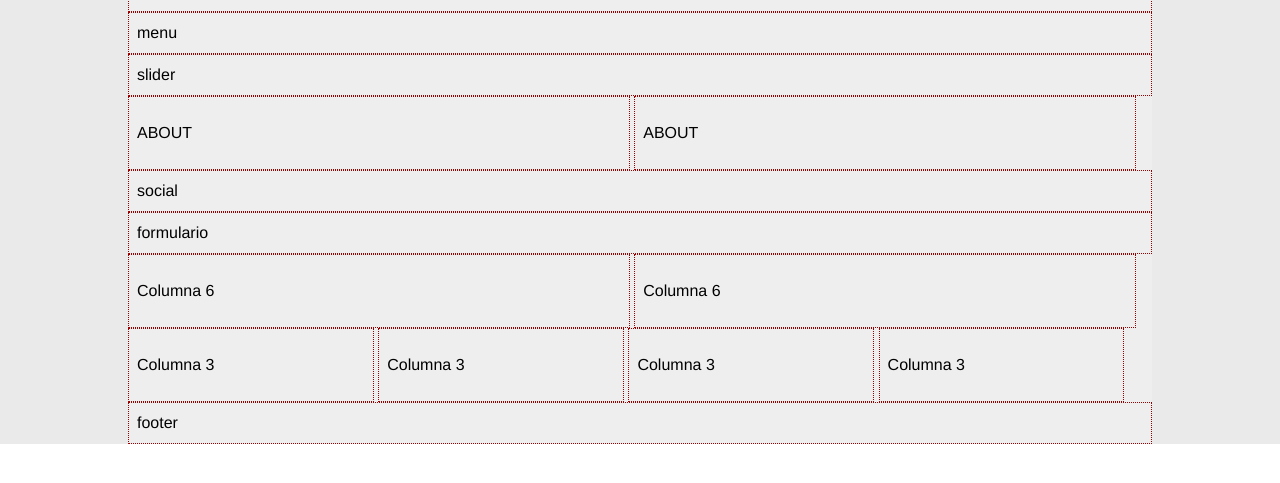
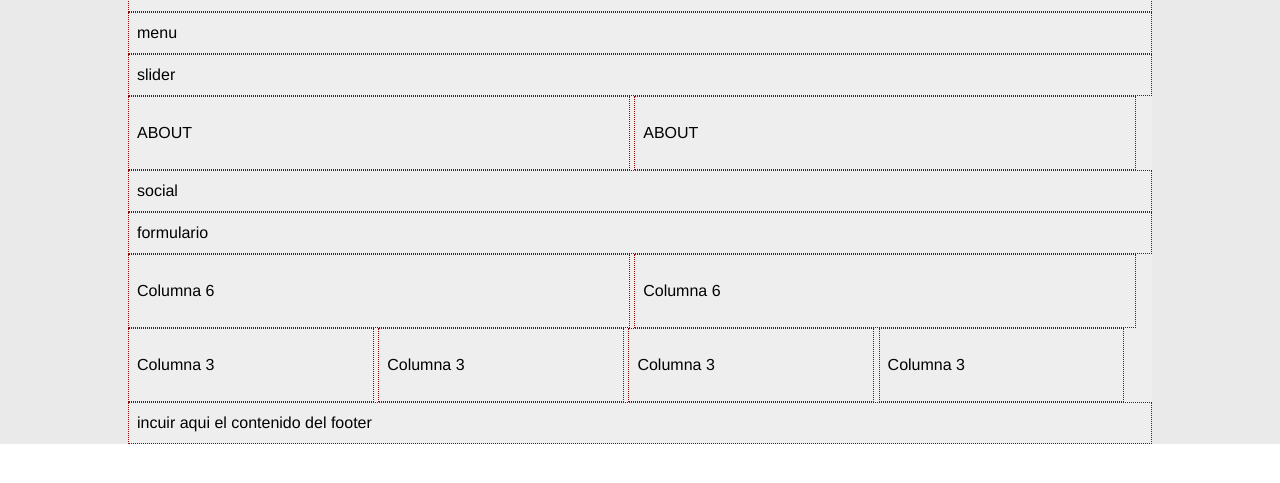
Before and after one commit to Tirsofreelance/wirefrememio, a plain HTML site: page index.html in a window 1280 px wide. Shown: the part 171-654 px from the top of the page. Drawn offline with nearby package versions, Linux system fonts and the light colour scheme.

Commit message:
Cambios en footer
Incluyo una col col--12 en footer

```diff
--- a/index.html
+++ b/index.html
@@ -6,7 +6,7 @@
 <html lang="en">
 <head>
 	<meta charset="utf-8">
-        <title>Tirso: A Less Framework based on Wakkosand320andUp</title>
+        <title>Tirso: A SASS Framework based on 320andUp</title>
         <meta name="description" content="">
 
         <meta name="viewport" content="width=device-width, user-scalable=no, initial-scale=1.0, maximum-scale=1.0, minimum-scale=1.0">
@@ -81,7 +81,7 @@
     <footer>
         <div class="row">
 
-            <div class="col col--12">footer</div>
+            <div class="col col--12">incuir aqui el contenido del footer</div>
         </div>
     </footer>
 
```
